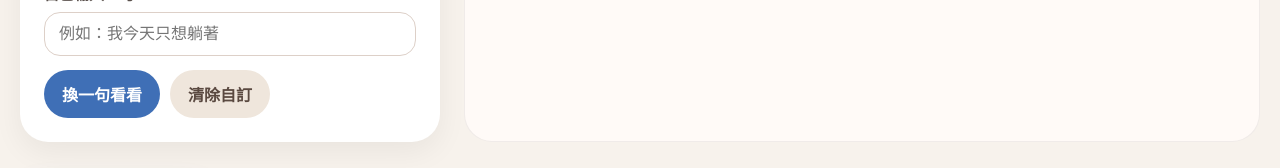
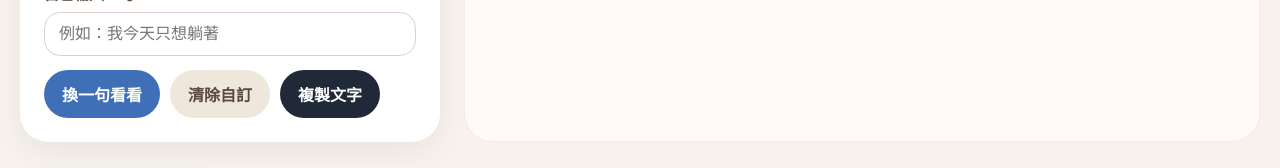
Before and after one commit to akto0301-source/akato-digital-gift-lottery, a Next.js app: page /husky in a window 1280 px wide. Shown: the part 723-891 px from the top of the page. Built offline with nearby package versions, Linux system fonts and the light colour scheme.

Commit message:
Enhance sticker functionality with categories and clipboard
Added categoryLabels for sticker categories and implemented handleCopyCaption function to copy sticker captions to clipboard.

```diff
--- a/app/husky/page.tsx
+++ b/app/husky/page.tsx
@@ -17,7 +17,11 @@ const categories: { id: "all" | Category; label: string }[] = [
   { id: "sorry", label: "道歉裝死" },
   { id: "debug", label: "工程救援" },
 ];
-
+const categoryLabels: Record<Category, string> = {
+  mood: "心情崩潰",
+  sorry: "道歉裝死",
+  debug: "工程救援",
+};
 const stickers: StickerItem[] = [
   {
     id: "happy",
@@ -189,7 +193,7 @@ export default function HuskyPage() {
   );
 
   const [selectedId, setSelectedId] = useState<string>(stickers[0].id);
-
+  const [copiedId, setCopiedId] = useState<string>("");
   const filteredStickers =
     activeCategory === "all"
       ? stickers
@@ -234,7 +238,20 @@ export default function HuskyPage() {
       [selectedSticker.id]: value,
     }));
   };
+const handleCopyCaption = async (item: StickerItem) => {
+  const text = getCurrentCaption(item);
 
+  try {
+    await navigator.clipboard.writeText(text);
+    setCopiedId(item.id);
+
+    window.setTimeout(() => {
+      setCopiedId("");
+    }, 1600);
+  } catch {
+    setCopiedId("");
+  }
+};
   return (
     <main
       style={{
@@ -451,6 +468,22 @@ export default function HuskyPage() {
               >
                 清除自訂
               </button>
+
+              <button
+  onClick={() => handleCopyCaption(selectedSticker)}
+  style={{
+    border: "none",
+    background: copiedId === selectedSticker.id ? "#8fbc8f" : "#1f2937",
+    color: "#fff",
+    padding: "12px 18px",
+    borderRadius: "999px",
+    fontSize: "16px",
+    fontWeight: 700,
+    cursor: "pointer",
+  }}
+>  {copiedId === selectedSticker.id ? "已複製" : "複製文字"}
+</button>
+
             </div>
           </div>
 
```
